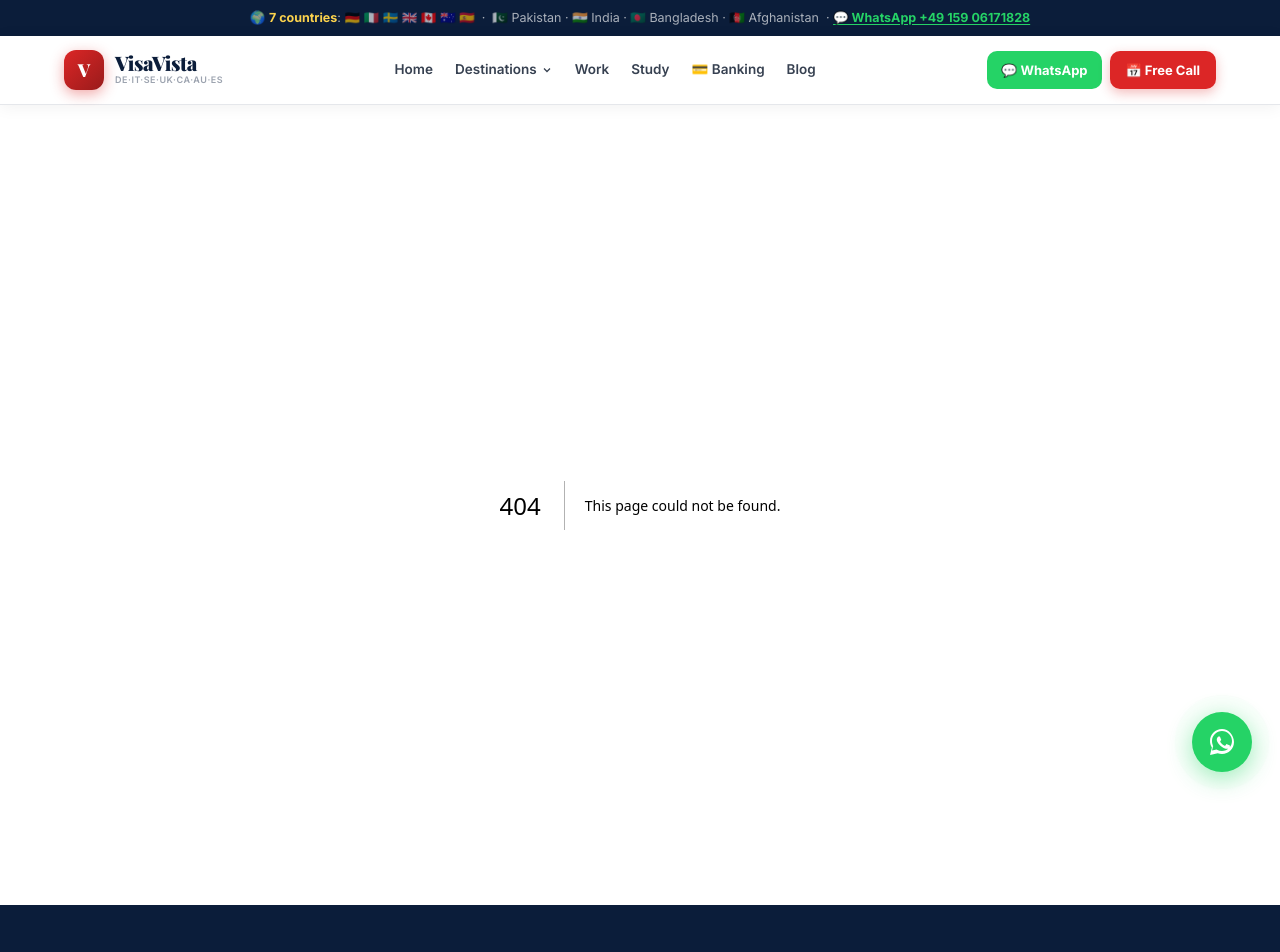
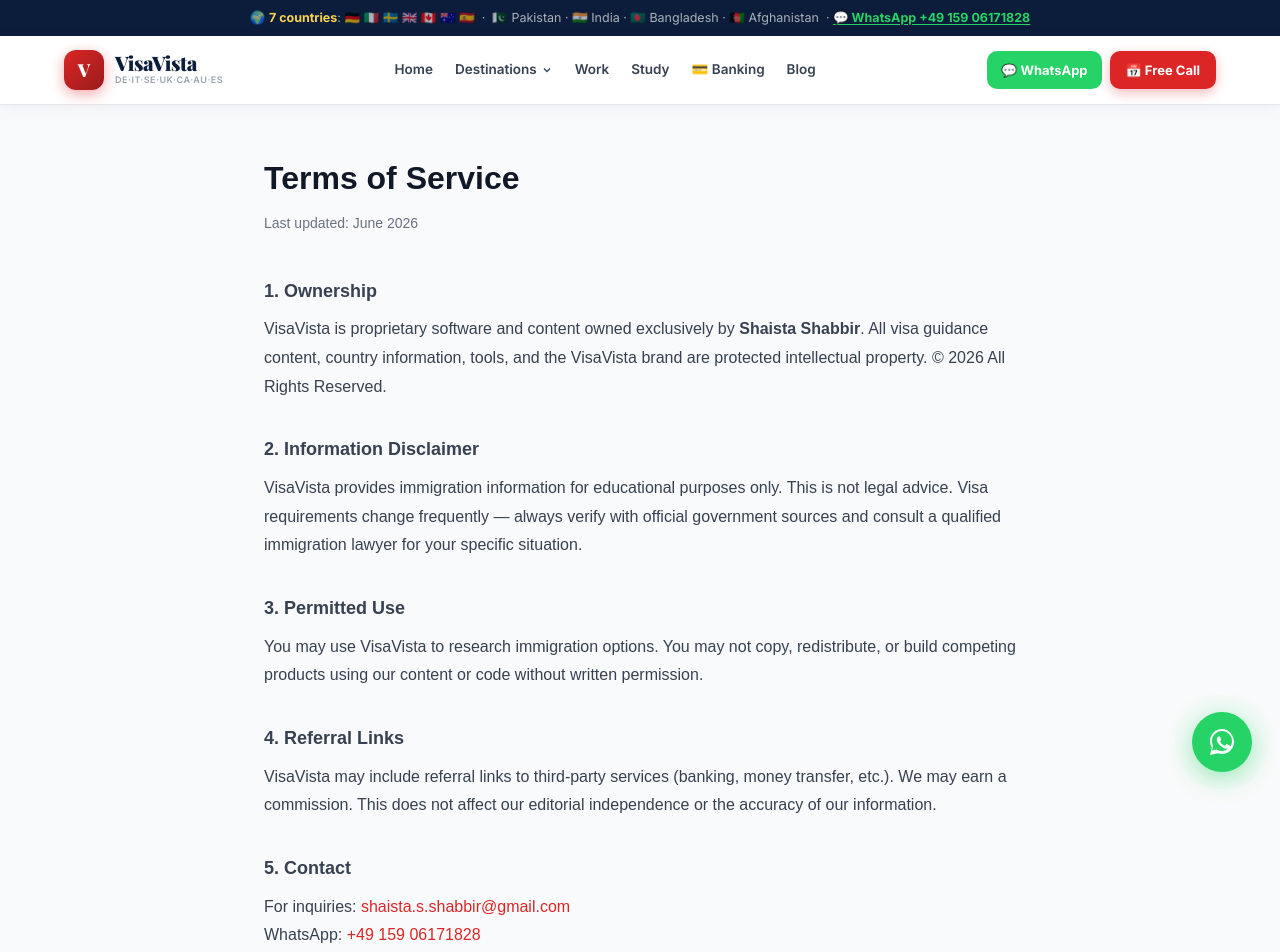
Before and after one commit to ShaistaShabbir-prog/start-in-germany-full, a Next.js app: page /terms in a window 1280 px wide. Before the commit this address had no page. Shown: the top 952 px of the page. Built offline with nearby package versions, Linux system fonts and the light colour scheme.

Commit message:
legal: add Terms of Service page — 2026 proprietary

```diff
--- /dev/null
+++ b/app/terms/page.tsx
@@ -0,0 +1,45 @@
+"use client";
+import Link from "next/link";
+
+export default function TermsPage() {
+  return (
+    <div style={{maxWidth:"800px",margin:"0 auto",padding:"3rem 1.5rem",fontFamily:"var(--font-inter,sans-serif)"}}>
+      <h1 style={{fontSize:"2rem",fontWeight:900,marginBottom:".5rem"}}>Terms of Service</h1>
+      <p style={{color:"#6B7280",fontSize:".875rem",marginBottom:"2.5rem"}}>Last updated: June 2026</p>
+
+      <div style={{lineHeight:1.8,color:"#374151",display:"flex",flexDirection:"column",gap:"2rem"}}>
+
+        <section>
+          <h2 style={{fontSize:"1.125rem",fontWeight:800,marginBottom:".5rem"}}>1. Ownership</h2>
+          <p>VisaVista is proprietary software and content owned exclusively by <strong>Shaista Shabbir</strong>. All visa guidance content, country information, tools, and the VisaVista brand are protected intellectual property. © 2026 All Rights Reserved.</p>
+        </section>
+
+        <section>
+          <h2 style={{fontSize:"1.125rem",fontWeight:800,marginBottom:".5rem"}}>2. Information Disclaimer</h2>
+          <p>VisaVista provides immigration information for educational purposes only. This is not legal advice. Visa requirements change frequently — always verify with official government sources and consult a qualified immigration lawyer for your specific situation.</p>
+        </section>
+
+        <section>
+          <h2 style={{fontSize:"1.125rem",fontWeight:800,marginBottom:".5rem"}}>3. Permitted Use</h2>
+          <p>You may use VisaVista to research immigration options. You may not copy, redistribute, or build competing products using our content or code without written permission.</p>
+        </section>
+
+        <section>
+          <h2 style={{fontSize:"1.125rem",fontWeight:800,marginBottom:".5rem"}}>4. Referral Links</h2>
+          <p>VisaVista may include referral links to third-party services (banking, money transfer, etc.). We may earn a commission. This does not affect our editorial independence or the accuracy of our information.</p>
+        </section>
+
+        <section>
+          <h2 style={{fontSize:"1.125rem",fontWeight:800,marginBottom:".5rem"}}>5. Contact</h2>
+          <p>For inquiries: <a href="mailto:shaista.s.shabbir@gmail.com" style={{color:"#DC2626"}}>shaista.s.shabbir@gmail.com</a></p>
+          <p>WhatsApp: <a href="https://wa.me/4915906171828" style={{color:"#DC2626"}}>+49 159 06171828</a></p>
+        </section>
+
+      </div>
+
+      <div style={{marginTop:"2rem",paddingTop:"1.5rem",borderTop:"1px solid #E5E7EB",fontSize:".875rem",color:"#9CA3AF"}}>
+        <Link href="/" style={{color:"#DC2626"}}>← Back to VisaVista</Link>
+      </div>
+    </div>
+  );
+}
```
